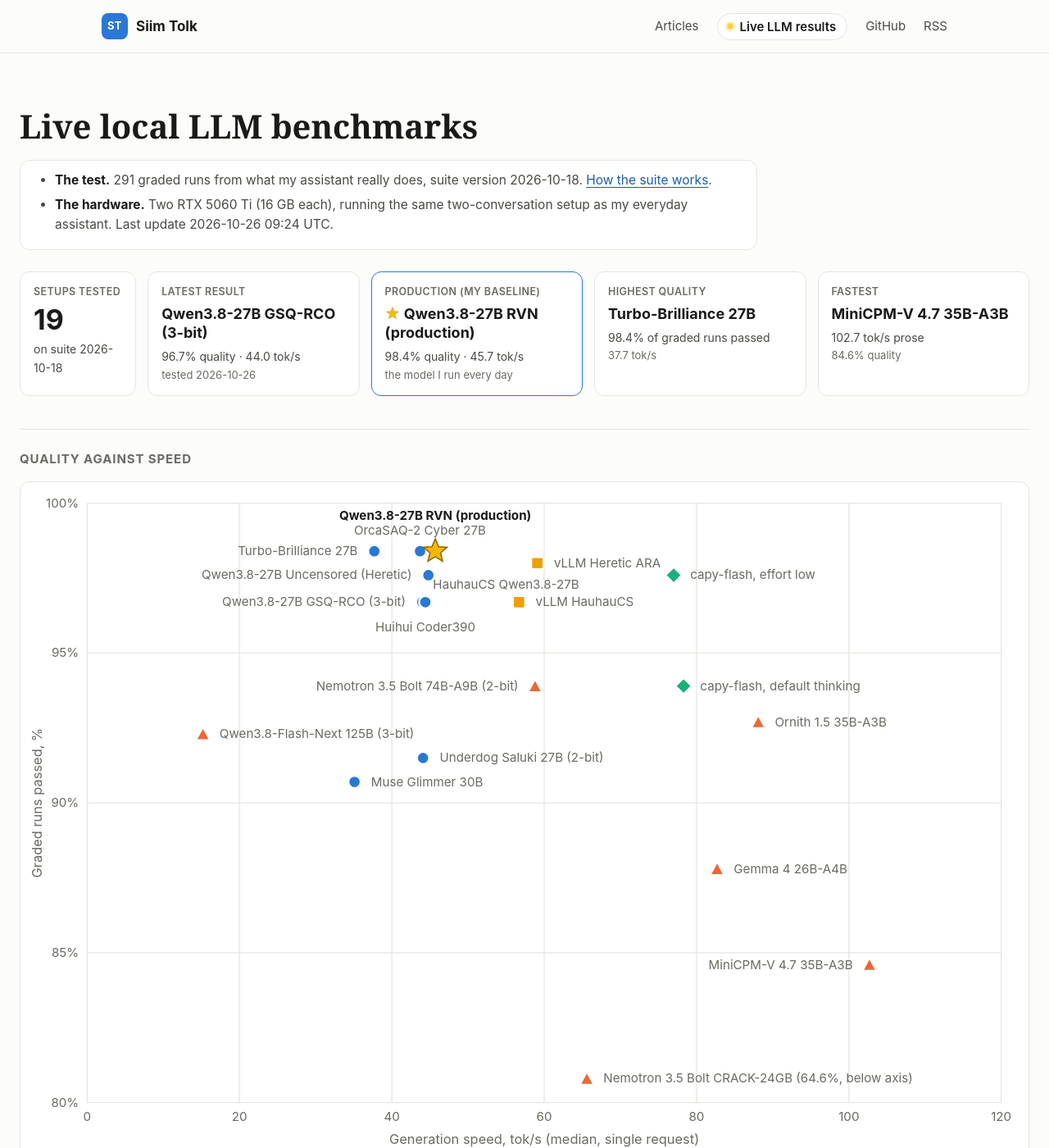
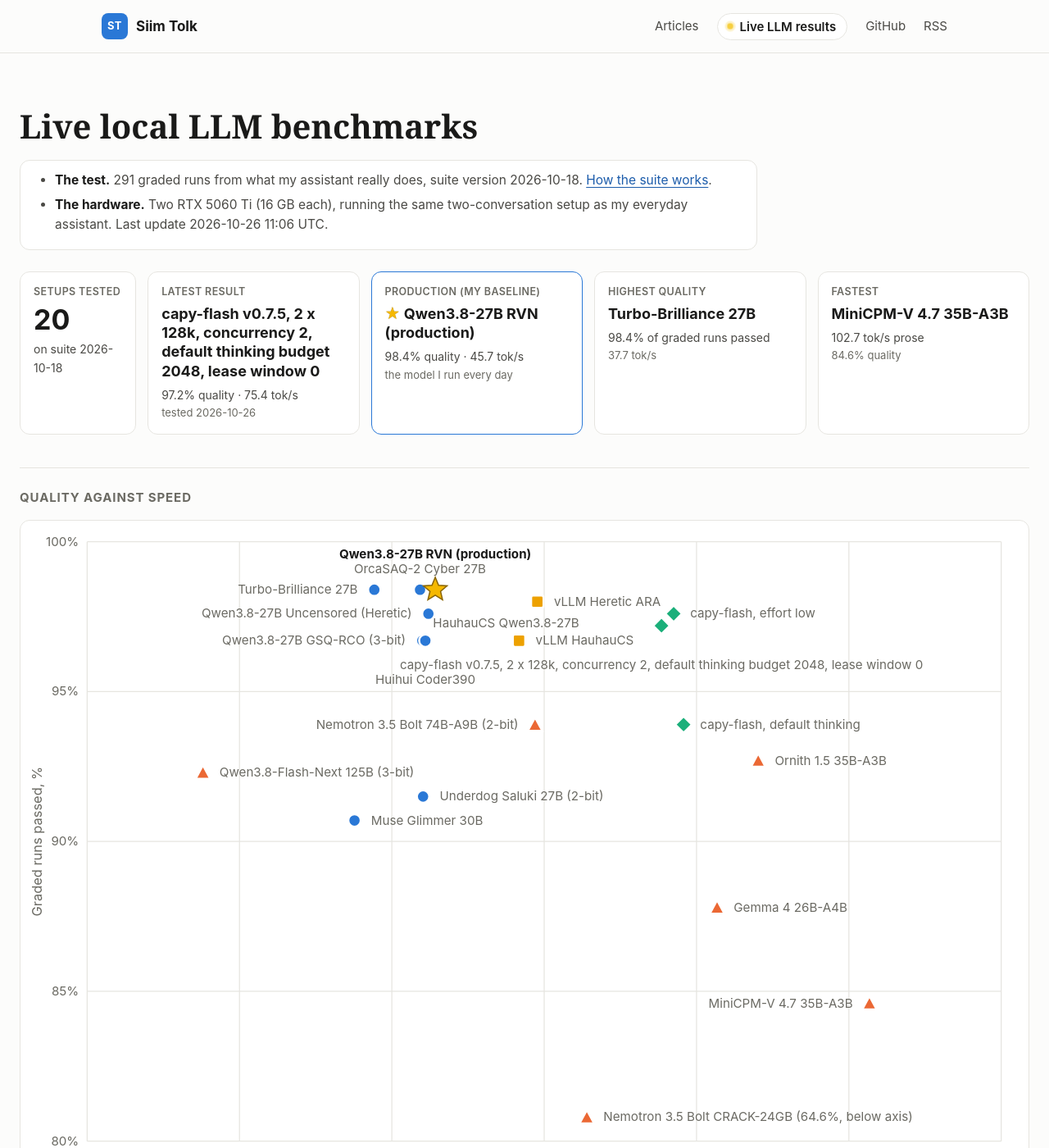
Before and after one commit to siimtolk/siimtolk.github.io, a Jekyll site: the page built from results/index.html, in a window 1280 px wide and 1400 px high. Shown: the whole window at 82% size. Built offline with Jekyll 4.4.1, drawn with Linux system fonts in a browser that asks for light colours; some of the changed text lies outside the part shown.

Commit message:
Live results: capy-flash v0.7.5, 2 x 128k, concurrency 2, default thinking budget 2048, lease window 0, 20 setups on suite 2026-10-18

```diff
--- a/_data/results.json
+++ b/_data/results.json
@@ -1,10 +1,46 @@
 {
- "generated": "2026-10-26 09:24 UTC",
+ "generated": "2026-10-26 11:06 UTC",
  "suite": "2026-10-18",
  "graded_cases": 291,
  "older_suite_runs": 0,
  "production": "qwen3.8-27b-rvn_iq4xs_2gpu_128k_suite2026-10-18_b11707",
  "models": [
+  {
+   "key": "exp-20261026-capy-2x128k-budget",
+   "label": "exp-20261026-capy-2x128k-budget",
+   "url": null,
+   "name": "capy-flash v0.7.5, 2 x 128k, concurrency 2, default thinking budget 2048, lease window 0",
+   "kind": "capy",
+   "date": "2026-10-26",
+   "started": "2026-10-26 12:11:08",
+   "production": false,
+   "graded": [
+    239,
+    246
+   ],
+   "pct": 97.2,
+   "estonian": [
+    38,
+    45
+   ],
+   "uncensored": [
+    4,
+    11
+   ],
+   "nothink": [
+    123,
+    141
+   ],
+   "minutes": 47.9,
+   "prose": 75.4,
+   "tool_json": 118.6,
+   "prompt_30k": 2843.3,
+   "parallel": 143.8,
+   "followup_ttft": 2.18,
+   "decode_30k": 80.7,
+   "decode_90k": 74.0,
+   "latest": true
+  },
   {
    "key": "qwen3.8-27b-gsq-rco_iq3s_mtp_2gpu_128k",
    "label": "qwen3.8-27b-gsq-rco_iq3s_mtp_2gpu_128k",
```
